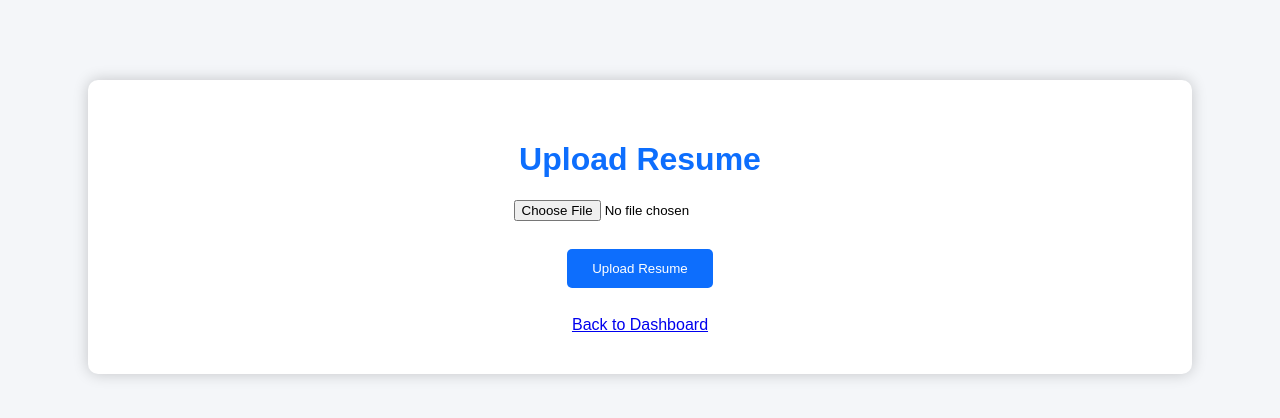
After one commit to 6vaishnavijoshi/Python-Backend-Projects, a Flask app: template AI_Resume_Screening_System/templates/upload_resume.html in a window 1280 px wide. The commit adds this page. Shown: the top 418 px of the page. Run offline with Flask 3, Linux system fonts and the light colour scheme; the template is opened without the code that fills it, so the values that code supplies are empty.

Commit message:
Resume Upload System

```diff
--- a/AI_Resume_Screening_System/app.py
+++ b/AI_Resume_Screening_System/app.py
@@ -1,3 +1,5 @@
+import os
+
 from flask import (
     Flask,
     render_template,
@@ -15,6 +17,8 @@ from werkzeug.security import (
     check_password_hash
 )
 
+from werkzeug.utils import secure_filename
+
 # -------------------------------
 # Flask Configuration
 # -------------------------------
@@ -22,10 +26,15 @@ from werkzeug.security import (
 app = Flask(__name__)
 
 app.config["SECRET_KEY"] = "mysecretkey"
+app.config["SQLALCHEMY_DATABASE_URI"] = "sqlite:///database.db"
+app.config["SQLALCHEMY_TRACK_MODIFICATIONS"] = False
 
-app.config["SQLALCHEMY_DATABASE_URI"] = "sqlite:///database.db"
+UPLOAD_FOLDER = "uploads"
+app.config["UPLOAD_FOLDER"] = UPLOAD_FOLDER
 
-app.config["SQLALCHEMY_TRACK_MODIFICATIONS"] = False
+ALLOWED_EXTENSIONS = {"pdf"}
+
+os.makedirs(UPLOAD_FOLDER, exist_ok=True)
 
 db = SQLAlchemy(app)
 
@@ -36,12 +45,10 @@ db = SQLAlchemy(app)
 class User(db.Model):
 
     id = db.Column(db.Integer, primary_key=True)
+    name = db.Column(db.String(100), nullable=False)
+    email = db.Column(db.String(100), unique=True, nullable=False)
+    password = db.Column(db.String(200), nullable=False)
 
-    name = db.Column(db.String(100), nullable=False)
-
-    email = db.Column(db.String(100), unique=True, nullable=False)
-
-    password = db.Column(db.String(200), nullable=False)
 
 # -------------------------------
 # Create Database
@@ -51,7 +58,17 @@ with app.app_context():
     db.create_all()
 
 # -------------------------------
-# Home Page
+# Helper Function
+# -------------------------------
+
+def allowed_file(filename):
+    return (
+        "." in filename and
+        filename.rsplit(".", 1)[1].lower() in ALLOWED_EXTENSIONS
+    )
+
+# -------------------------------
+# Home
 # -------------------------------
 
 @app.route("/")
@@ -95,7 +112,7 @@ def register():
     return render_template("register.html")
 
 # -------------------------------
-# Login Page
+# Login
 # -------------------------------
 
 @app.route("/login", methods=["GET", "POST"])
@@ -106,34 +123,84 @@ def login():
         email = request.form.get("email")
         password = request.form.get("password")
 
-        print("Email:", email)
-
         user = User.query.filter_by(email=email).first()
 
-        if user:
-            print("User Found")
-        else:
-            print("User Not Found")
-
         if user and check_password_hash(user.password, password):
-
-            print("Password Correct")
 
             session["user_id"] = user.id
             session["user_name"] = user.name
 
+            flash("Login Successful!")
+
             return redirect(url_for("dashboard"))
 
-        else:
-
-            print("Wrong Password")
-
-            flash("Invalid Email or Password")
+        flash("Invalid Email or Password")
 
     return render_template("login.html")
 
+# -------------------------------
+# Dashboard
+# -------------------------------
 
-       #----------------------------------
+@app.route("/dashboard")
+def dashboard():
+
+    if "user_id" not in session:
+        return redirect(url_for("login"))
+
+    files = os.listdir(app.config["UPLOAD_FOLDER"])
+
+    return render_template(
+        "dashboard.html",
+        name=session["user_name"],
+        files=files
+    )
+
+# -------------------------------
+# Upload Resume
+# -------------------------------
+
+@app.route("/upload", methods=["GET", "POST"])
+def upload():
+
+    if "user_id" not in session:
+        return redirect(url_for("login"))
+
+    if request.method == "POST":
+
+        if "resume" not in request.files:
+            flash("No file selected")
+            return redirect(request.url)
+
+        file = request.files["resume"]
+
+        if file.filename == "":
+            flash("No file selected")
+            return redirect(request.url)
+
+        if file and allowed_file(file.filename):
+
+            filename = secure_filename(file.filename)
+
+            file.save(
+                os.path.join(
+                    app.config["UPLOAD_FOLDER"],
+                    filename
+                )
+            )
+
+            flash("Resume Uploaded Successfully!")
+
+            return redirect(url_for("dashboard"))
+
+        flash("Only PDF files are allowed.")
+
+    return render_template("upload_resume.html")
+
+# -------------------------------
+# Logout
+# -------------------------------
+
 @app.route("/logout")
 def logout():
 
@@ -143,18 +210,8 @@ def logout():
 
     return redirect(url_for("login"))
 
-@app.route("/dashboard")
-def dashboard():
-
-    if "user_id" not in session:
-        return redirect(url_for("login"))
-
-    return render_template(
-        "dashboard.html",
-        name=session["user_name"]
-    )
 # -------------------------------
-# Run Flask App
+# Run Flask
 # -------------------------------
 
 if __name__ == "__main__":
--- /dev/null
+++ b/AI_Resume_Screening_System/templates/upload_resume.html
@@ -0,0 +1,41 @@
+<!DOCTYPE html>
+<html>
+
+<head>
+    <title>Upload Resume</title>
+    <link rel="stylesheet"
+          href="{{ url_for('static', filename='style.css') }}">
+</head>
+
+<body>
+
+<div class="container">
+
+    <h1>Upload Resume</h1>
+
+    <form method="POST" enctype="multipart/form-data">
+
+        <input
+            type="file"
+            name="resume"
+            accept=".pdf"
+            required>
+
+        <br><br>
+
+        <button type="submit">
+            Upload Resume
+        </button>
+
+    </form>
+
+    <br>
+
+    <a href="{{ url_for('dashboard') }}">
+        Back to Dashboard
+    </a>
+
+</div>
+
+</body>
+</html>
```
Also changed, not shown: AI_Resume_Screening_System/templates/dashboard.html (+24 -0 lines), 1 other file.
